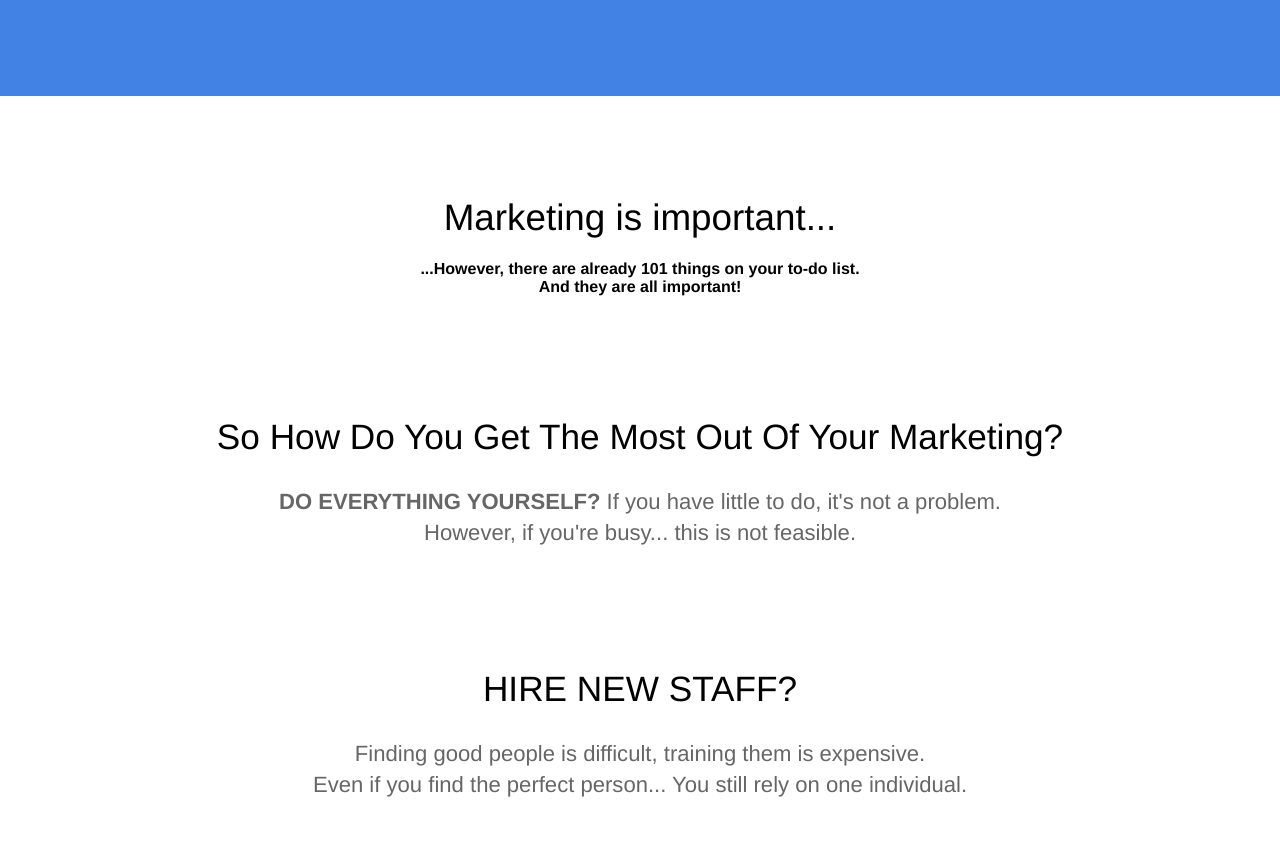
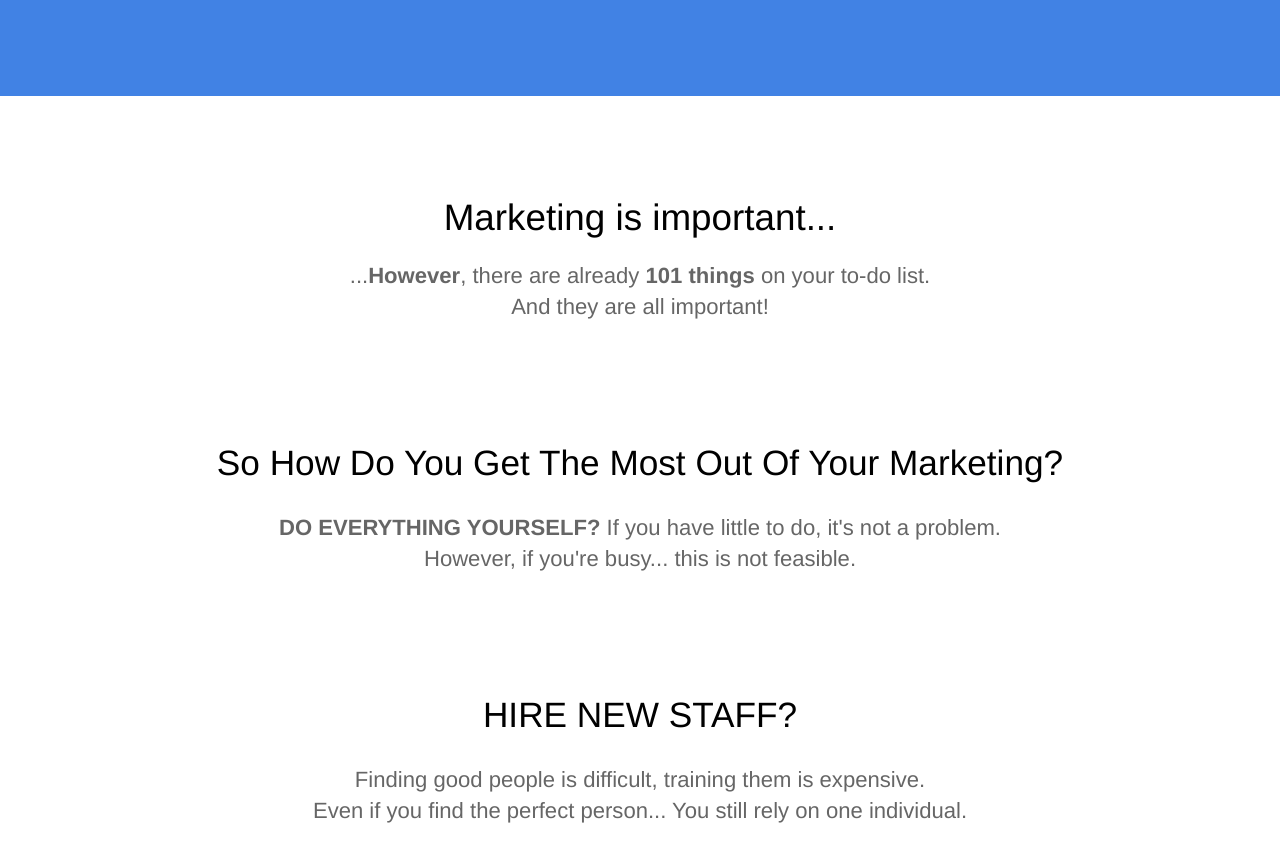
Before and after one commit to Huntinex/MMResults, a Jekyll site: the page built from index.html, in a window 1280 px wide and 900 px high, scrolled down 380 px. Shown: the top 862 px of the window. Built offline with Jekyll 4.4.1, drawn with Linux system fonts in a browser that asks for light colours.

```diff
--- a/index.html
+++ b/index.html
@@ -17,7 +17,7 @@ description: More Growth. More Clients.
 		<div class="container center flex">
 			<div class="text editable">
 				<h1>Marketing is important...</h1>
-				<h4>...However, there are already <strong>101 things</strong> on your to-do list.<br>And they are all important!</h4>
+				<p>...<strong>However</strong>, there are already <strong>101 things</strong> on your to-do list.<br>And they are all important!</p>
 			</div>
 		</div>
 	</section>
```
